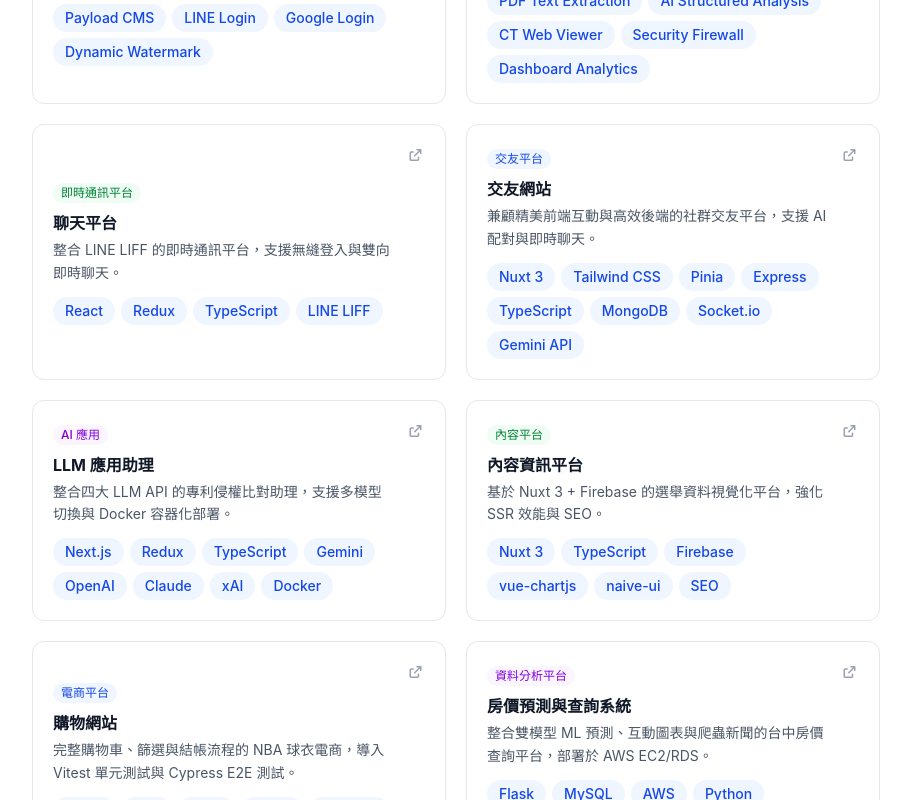
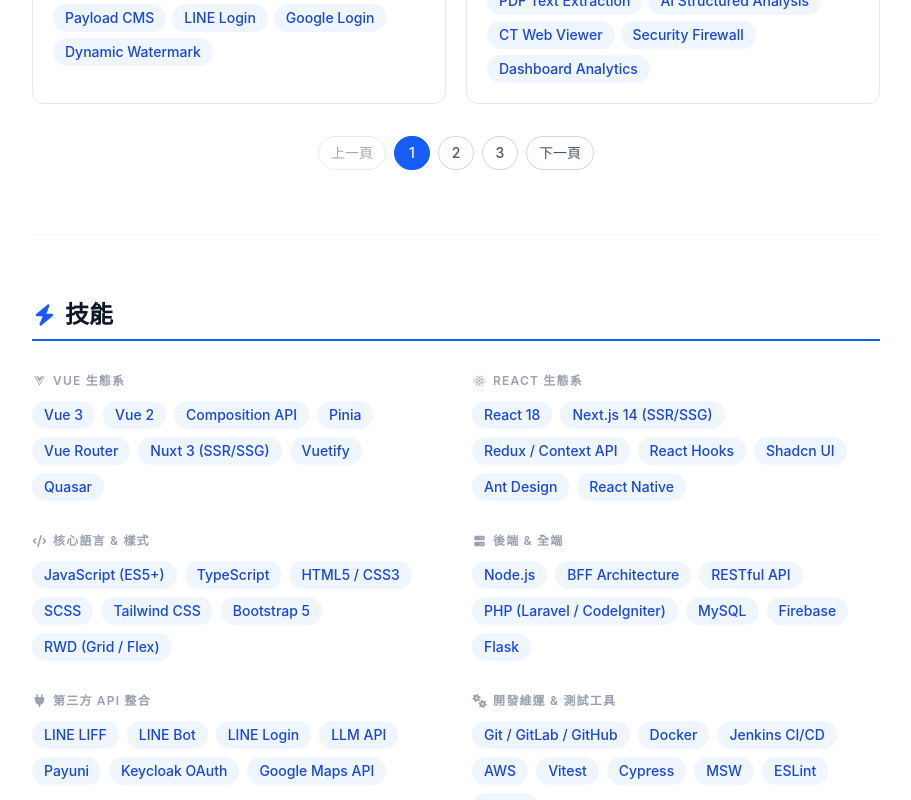
Before and after one commit to snowman12320/snowman12320.github.io, a Vue app: page / in a window 1280 px wide. Shown: the part 2940-3740 px from the top of the page, without its empty margins (184-1095 px from the left). Built offline with nearby package versions, Linux system fonts and the light colour scheme.

Commit message:
feat: 新增分頁功能，改善專案顯示與導航體驗

```diff
--- a/src/components/sections/TheProjects.vue
+++ b/src/components/sections/TheProjects.vue
@@ -1,5 +1,5 @@
 <script setup lang="ts">
-import { computed, ref } from 'vue'
+import { computed, ref, watch } from 'vue'
 import type { PropType } from 'vue'
 import { projects } from '../../data/projects'
 import ProjectCard from '../ui/ProjectCard.vue'
@@ -12,6 +12,9 @@
 })
 
 const selectedCategory = ref('all')
+const currentPage = ref(1)
+const pageSize = 4
+
 // Use category id (zh key) as stable filter key, display the lang-appropriate label
 const categories = computed(() => {
   const seen = new Set<string>()
@@ -19,11 +22,28 @@
     .map((item) => ({ key: item.category.zh, label: item.category[lang] }))
     .filter(({ key }) => (seen.has(key) ? false : seen.add(key)))
 })
+
 const filteredProjects = computed(() =>
   selectedCategory.value === 'all'
     ? projects
     : projects.filter((item) => item.category.zh === selectedCategory.value),
 )
+
+const totalPages = computed(() => Math.max(1, Math.ceil(filteredProjects.value.length / pageSize)))
+
+const pagedProjects = computed(() => {
+  const safePage = Math.min(currentPage.value, totalPages.value)
+  const start = (safePage - 1) * pageSize
+  return filteredProjects.value.slice(start, start + pageSize)
+})
+
+const goToPage = (page: number) => {
+  currentPage.value = Math.max(1, Math.min(page, totalPages.value))
+}
+
+watch(filteredProjects, () => {
+  currentPage.value = 1
+})
 </script>
 
 <template>
@@ -60,7 +80,37 @@
     </div>
 
     <div class="grid grid-cols-1 md:grid-cols-2 gap-5">
-      <ProjectCard v-for="item in filteredProjects" :key="item.id" :item="item" :lang="lang" />
+      <ProjectCard v-for="item in pagedProjects" :key="item.id" :item="item" :lang="lang" />
+    </div>
+
+    <div v-if="totalPages > 1" class="mt-8 flex flex-wrap items-center justify-center gap-2">
+      <button
+        class="rounded-full border border-gray-300 dark:border-gray-700 px-3 py-1.5 text-sm font-medium text-gray-600 dark:text-gray-300 transition-colors disabled:cursor-not-allowed disabled:opacity-50 hover:border-blue-500 hover:text-blue-600 dark:hover:text-blue-400"
+        :disabled="currentPage === 1"
+        @click="goToPage(currentPage - 1)"
+      >
+        {{ lang === 'zh' ? '上一頁' : 'Prev' }}
+      </button>
+
+      <button
+        v-for="page in totalPages"
+        :key="page"
+        class="min-w-9 rounded-full border px-3 py-1.5 text-sm font-medium transition-colors"
+        :class="currentPage === page
+          ? 'border-blue-600 bg-blue-600 text-white'
+          : 'border-gray-300 dark:border-gray-700 text-gray-600 dark:text-gray-300 hover:border-blue-500 hover:text-blue-600 dark:hover:text-blue-400'"
+        @click="goToPage(page)"
+      >
+        {{ page }}
+      </button>
+
+      <button
+        class="rounded-full border border-gray-300 dark:border-gray-700 px-3 py-1.5 text-sm font-medium text-gray-600 dark:text-gray-300 transition-colors disabled:cursor-not-allowed disabled:opacity-50 hover:border-blue-500 hover:text-blue-600 dark:hover:text-blue-400"
+        :disabled="currentPage === totalPages"
+        @click="goToPage(currentPage + 1)"
+      >
+        {{ lang === 'zh' ? '下一頁' : 'Next' }}
+      </button>
     </div>
   </section>
 </template>
```
